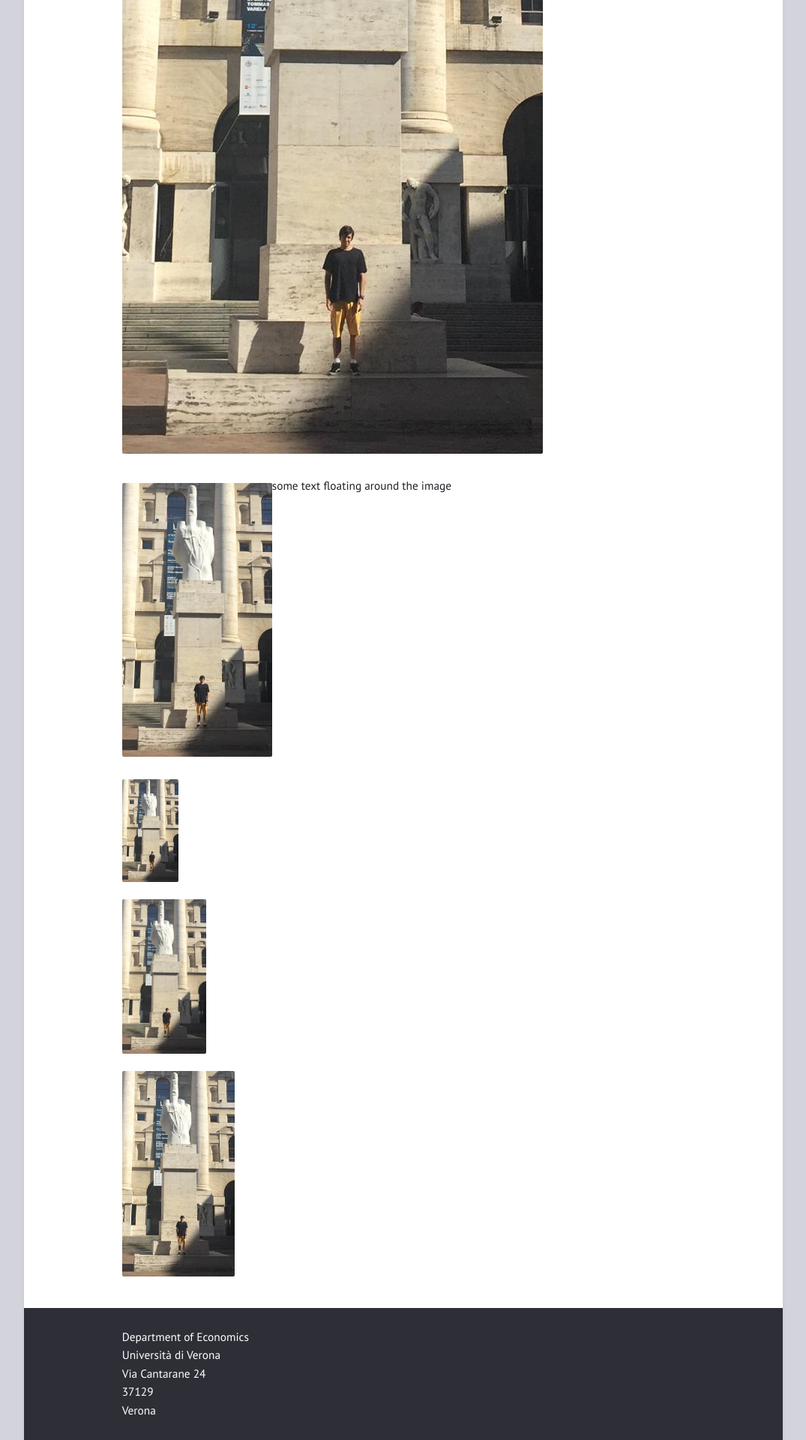
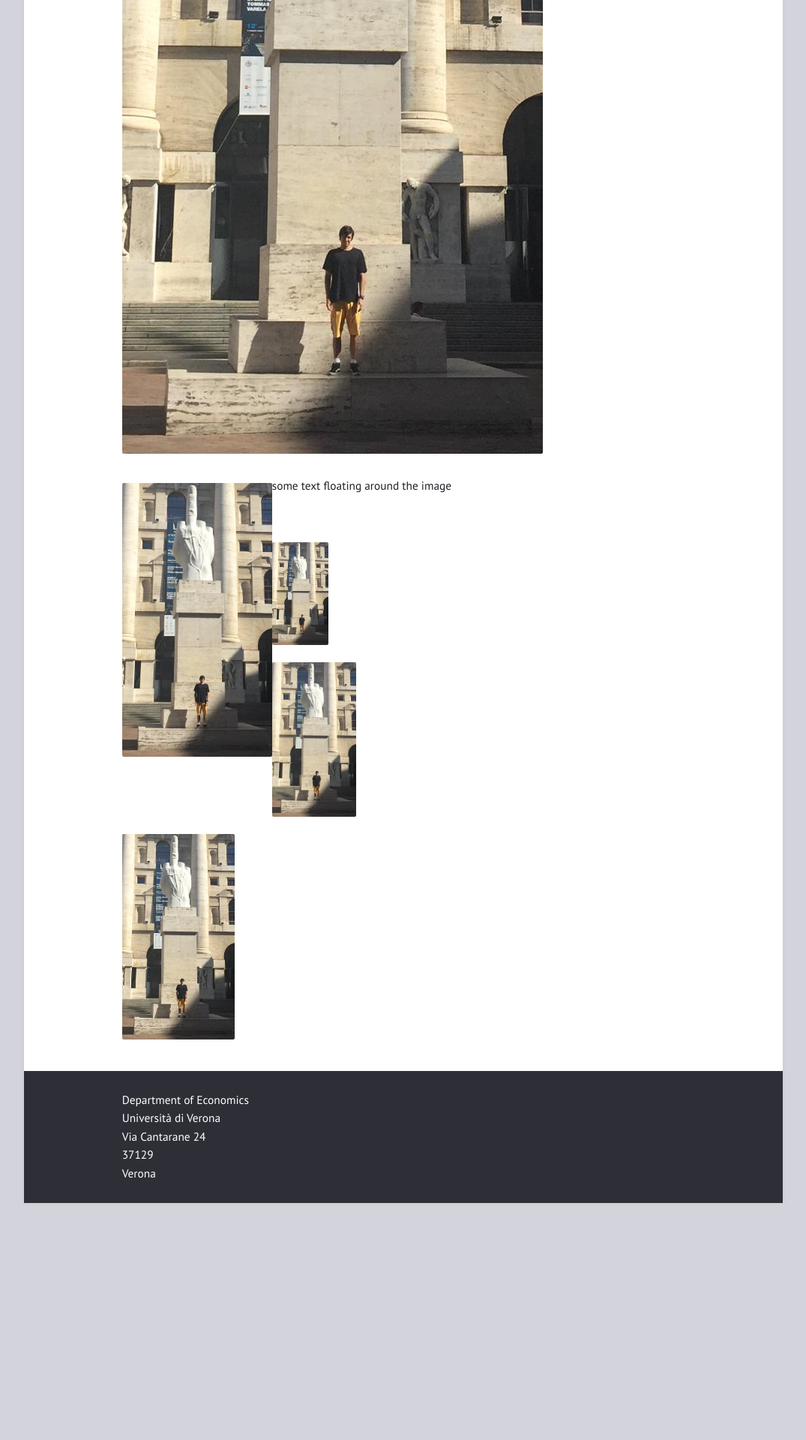
Before and after one commit to limacornejo/limacornejo.github.io, a Jekyll site: the page built from index.md, in a window 1280 px wide. Shown: the part 1763-3683 px from the top of the page at 75% size, without its empty margins (102-1177 px from the left). Built offline with Jekyll 4.4.1, drawn with Linux system fonts in a browser that asks for light colours; after the commit the page ends 3367 px from its top, so only the background shows below that.

Commit message:
Update index.md

```diff
--- a/index.md
+++ b/index.md
@@ -13,7 +13,7 @@ I am a PhD student in Economics and Finance in the [Department of Economics](htt
 <img src="/pic_milano.jpg" align="left" width="200px"/>
 some text floating around the image
 
-<br clear="left"/>
+<br clear="right"/>
 
 
 <div class="row">
```
